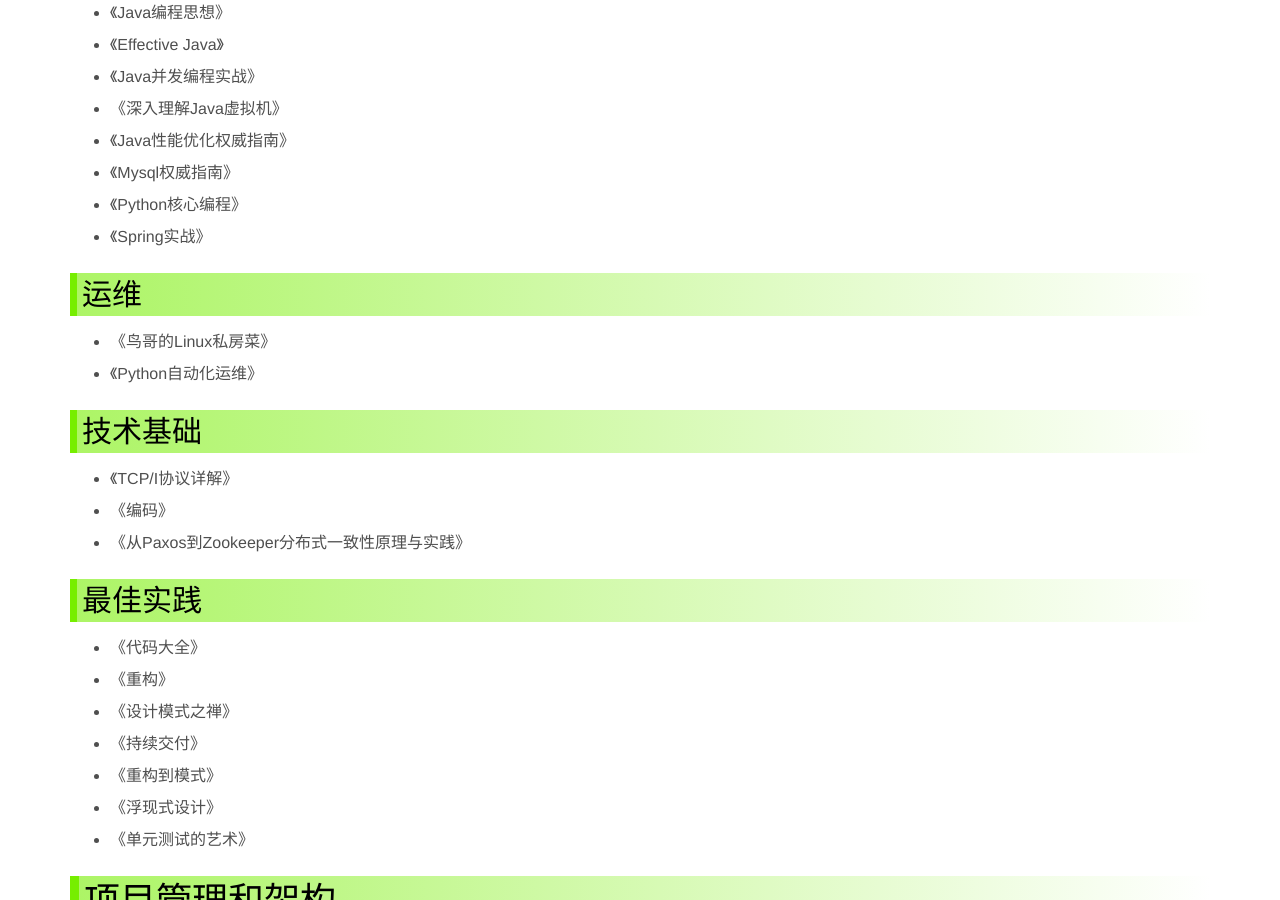
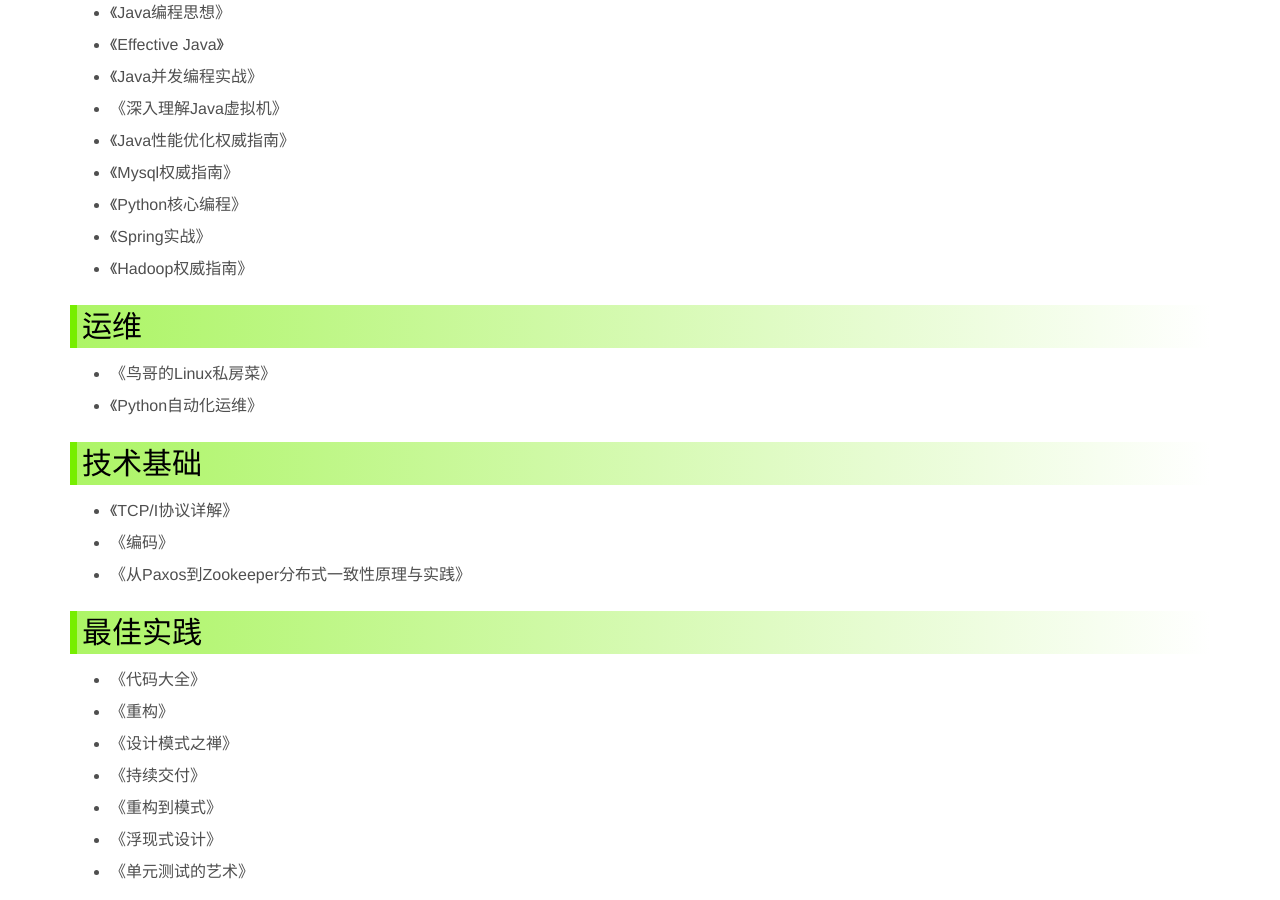
Before and after one commit to ronniewang/ronniewang.github.io, a Jekyll site: the page built from _posts/2015-01-08-my-book-list.md, in a window 1280 px wide and 900 px high, scrolled down 330 px. Built offline with Jekyll 4.4.1, drawn with Linux system fonts in a browser that asks for light colours.

Commit message:
update files

```diff
--- a/_posts/2015-01-08-my-book-list.md
+++ b/_posts/2015-01-08-my-book-list.md
@@ -17,6 +17,7 @@
 * 《Mysql权威指南》
 * 《Python核心编程》
 * 《Spring实战》
+* 《Hadoop权威指南》
 
 ## 运维
 
```
